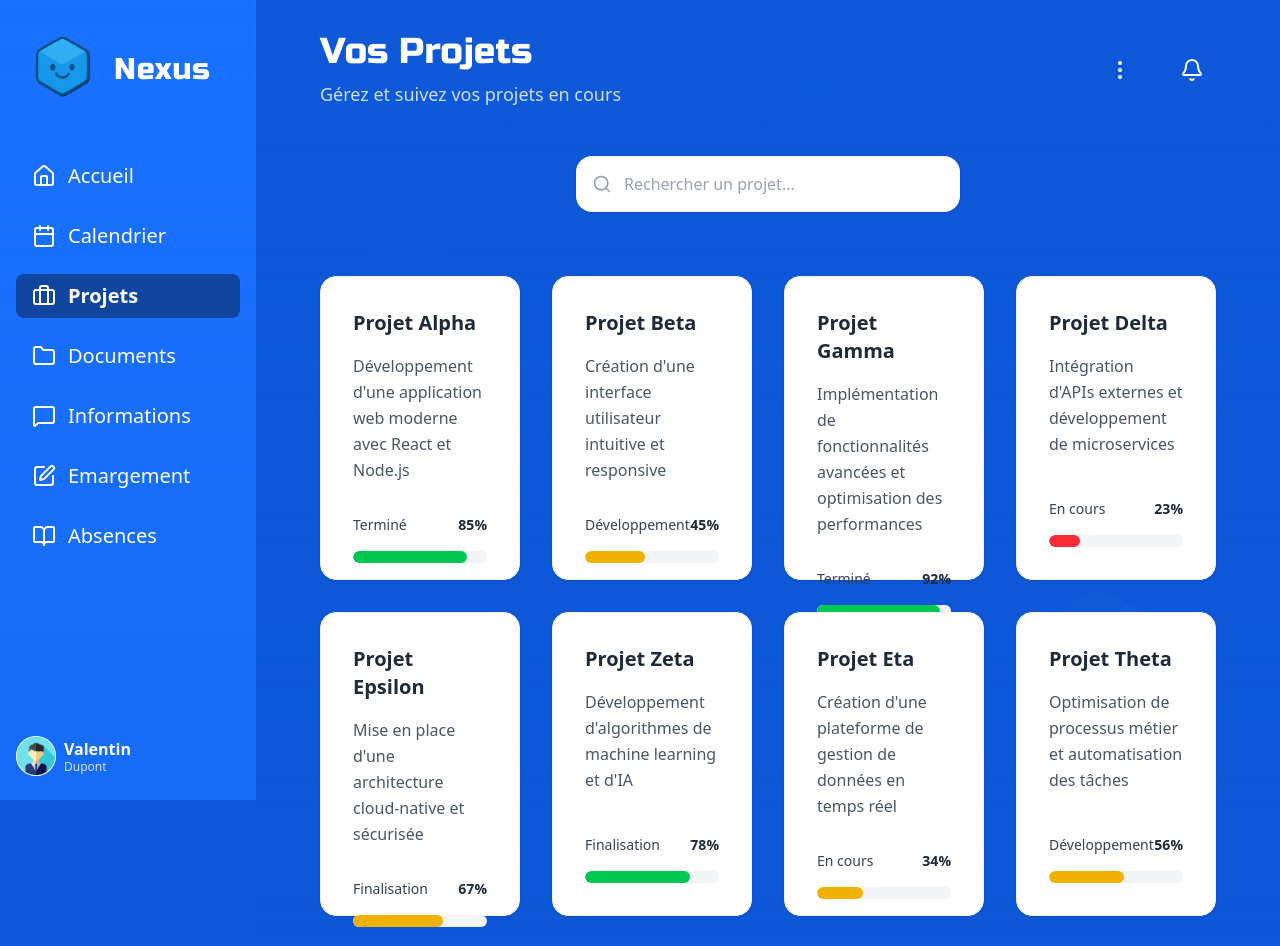
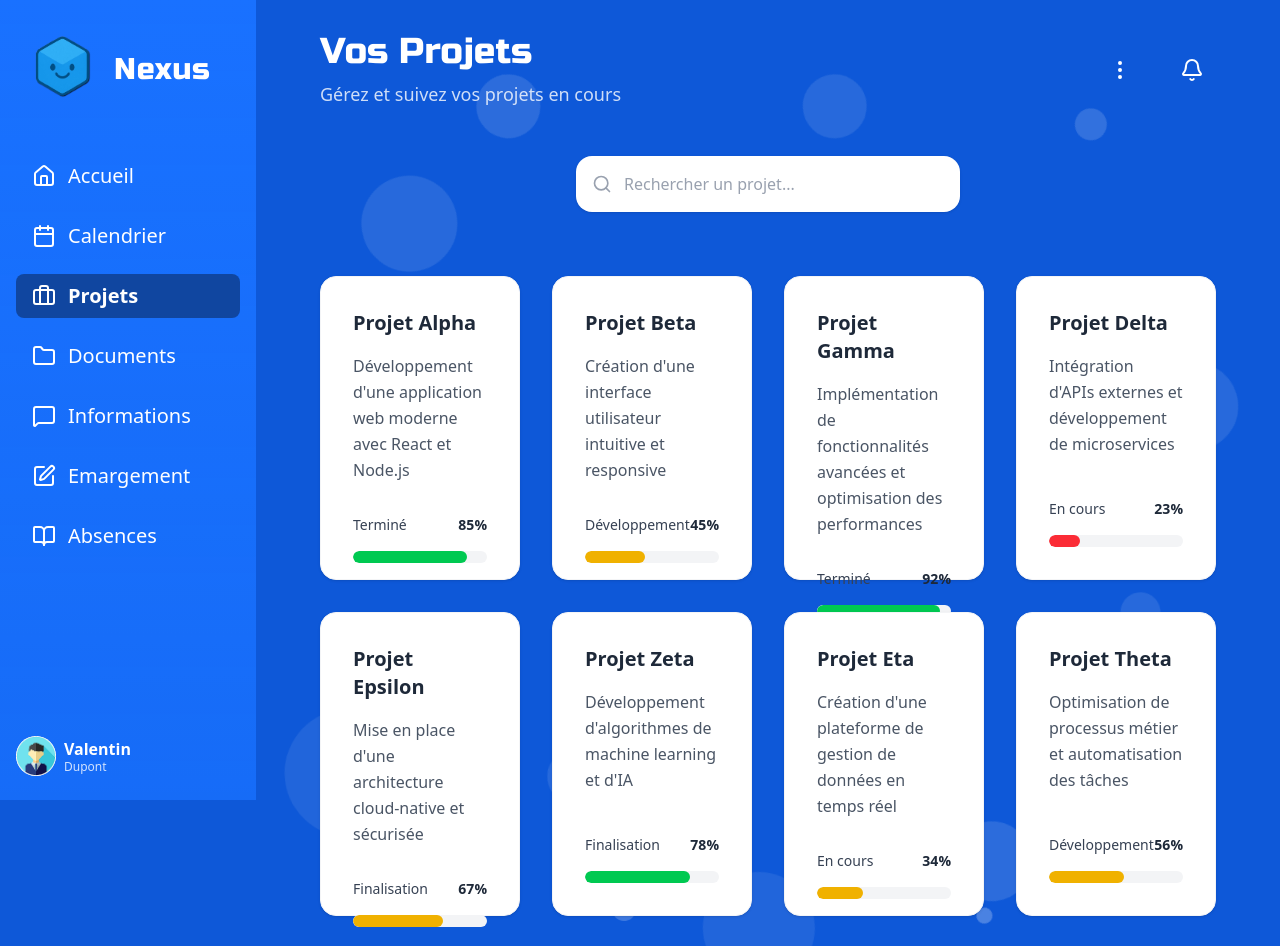
Before and after one commit to T-YEP-Nexus/testing-components-front, a Next.js app: page /projects in a window 1280 px wide. Shown: the top 946 px of the page. Built offline with nearby package versions, Linux system fonts and the light colour scheme.

Commit message:
fix background bubbles

```diff
--- a/app/globals.css
+++ b/app/globals.css
@@ -140,6 +140,86 @@
   animation: balance 2s ease-in-out infinite;
 }
 
+/* Animations pour les bulles de fond */
+@keyframes float {
+  0%,
+  100% {
+    transform: translateY(0px) translateX(0px) rotate(0deg);
+  }
+  20% {
+    transform: translateY(-40px) translateX(20px) rotate(45deg);
+  }
+  40% {
+    transform: translateY(-20px) translateX(-30px) rotate(90deg);
+  }
+  60% {
+    transform: translateY(-60px) translateX(15px) rotate(135deg);
+  }
+  80% {
+    transform: translateY(-30px) translateX(-25px) rotate(180deg);
+  }
+}
+
+.animate-bubble-1 {
+  animation: float 20s ease-in-out infinite;
+  animation-delay: 0s;
+}
+
+.animate-bubble-2 {
+  animation: float 15s ease-in-out infinite reverse;
+  animation-delay: -5s;
+}
+
+.animate-bubble-3 {
+  animation: float 12s ease-in-out infinite;
+  animation-delay: -8s;
+}
+
+.animate-bubble-4 {
+  animation: float 25s ease-in-out infinite reverse;
+  animation-delay: -12s;
+}
+
+.animate-bubble-5 {
+  animation: float 18s ease-in-out infinite;
+  animation-delay: -3s;
+}
+
+.animate-bubble-6 {
+  animation: float 10s ease-in-out infinite reverse;
+  animation-delay: -7s;
+}
+
+.animate-bubble-7 {
+  animation: float 22s ease-in-out infinite;
+  animation-delay: -2s;
+}
+
+.animate-bubble-8 {
+  animation: float 16s ease-in-out infinite reverse;
+  animation-delay: -9s;
+}
+
+.animate-bubble-9 {
+  animation: float 14s ease-in-out infinite;
+  animation-delay: -4s;
+}
+
+.animate-bubble-10 {
+  animation: float 28s ease-in-out infinite reverse;
+  animation-delay: -11s;
+}
+
+.animate-bubble-11 {
+  animation: float 13s ease-in-out infinite;
+  animation-delay: -6s;
+}
+
+.animate-bubble-12 {
+  animation: float 19s ease-in-out infinite reverse;
+  animation-delay: -1s;
+}
+
 .input {
   @apply w-full p-2 border border-gray-300 rounded-md text-sm text-gray-800 placeholder-gray-600;
 }
--- a/app/projects/[id]/page.tsx
+++ b/app/projects/[id]/page.tsx
@@ -59,7 +59,7 @@ export default function ProjectDetails({
 
   if (!project) {
     return (
-      <div className="min-h-screen bg-gradient-to-b from-[#0E58D8] to-[#0E58D8]/80 flex items-center justify-center">
+      <div className="min-h-screen flex items-center justify-center">
         <div className="text-center text-white">
           <h1 className="text-2xl font-bold mb-4">Projet non trouvé</h1>
           <Link
@@ -100,7 +100,7 @@ export default function ProjectDetails({
   };
 
   return (
-    <div className="min-h-screen bg-gradient-to-b from-[#0E58D8] to-[#0E58D8]/80">
+    <div className="min-h-screen">
       {/* Header */}
       <div className="px-4 sm:px-8 lg:px-16 py-6">
         <div className="flex items-center gap-4 mb-8">
--- a/app/projects/page.tsx
+++ b/app/projects/page.tsx
@@ -68,7 +68,7 @@ export default function Page() {
   }, [searchTerm]);
 
   return (
-    <div className="min-h-screen px-4 sm:px-8 lg:px-16 py-4 sm:py-6 lg:py-8 bg-gradient-to-b from-[#0E58D8] to-[#0E58D8]/80">
+    <div className="min-h-screen px-4 sm:px-8 lg:px-16 py-4 sm:py-6 lg:py-8">
       {/* Header */}
       <div className="flex justify-between items-center mb-8 sm:mb-12">
         <div>
--- a/components/Background/BackgroundBubbles.tsx
+++ b/components/Background/BackgroundBubbles.tsx
@@ -21,7 +21,6 @@ function BackgroundBubbles() {
       <div
         className="absolute w-24 h-24 bg-white/10 rounded-full animate-bubble-1"
         style={{
-          animation: "float 20s ease-in-out infinite",
           left: "10%",
           top: "20%",
         }}
@@ -31,7 +30,6 @@ function BackgroundBubbles() {
       <div
         className="absolute w-20 h-20 bg-white/10 rounded-full animate-bubble-2"
         style={{
-          animation: "float 15s ease-in-out infinite reverse",
           right: "15%",
           bottom: "30%",
         }}
@@ -41,7 +39,6 @@ function BackgroundBubbles() {
       <div
         className="absolute w-12 h-12 bg-white/10 rounded-full animate-bubble-3"
         style={{
-          animation: "float 12s ease-in-out infinite",
           left: "60%",
           top: "50%",
         }}
@@ -51,7 +48,6 @@ function BackgroundBubbles() {
       <div
         className="absolute w-16 h-16 bg-white/10 rounded-full animate-bubble-4"
         style={{
-          animation: "float 25s ease-in-out infinite reverse",
           right: "40%",
           top: "10%",
         }}
@@ -61,7 +57,6 @@ function BackgroundBubbles() {
       <div
         className="absolute w-14 h-14 bg-white/10 rounded-full animate-bubble-5"
         style={{
-          animation: "float 18s ease-in-out infinite",
           left: "30%",
           bottom: "20%",
         }}
@@ -70,56 +65,91 @@ function BackgroundBubbles() {
       <div
         className="absolute w-10 h-10 bg-white/10 rounded-full animate-bubble-6"
         style={{
-          animation: "float 10s ease-in-out infinite reverse",
           right: "10%",
           top: "60%",
         }}
       ></div>
 
-      <style jsx>{`
-        @keyframes float {
-          0%,
-          100% {
-            transform: translateY(0px) translateX(0px) rotate(0deg);
-          }
-          20% {
-            transform: translateY(-40px) translateX(20px) rotate(45deg);
-          }
-          40% {
-            transform: translateY(-20px) translateX(-30px) rotate(90deg);
-          }
-          60% {
-            transform: translateY(-60px) translateX(15px) rotate(135deg);
-          }
-          80% {
-            transform: translateY(-30px) translateX(-25px) rotate(180deg);
-          }
-        }
+      {/* Bulle 7 - Très grande, animation très lente */}
+      <div
+        className="absolute w-32 h-32 bg-white/8 rounded-full animate-bubble-7"
+        style={{
+          left: "5%",
+          top: "70%",
+        }}
+      ></div>
 
-        .animate-bubble-1 {
-          animation-delay: 0s;
-        }
+      {/* Bulle 8 - Moyenne, animation moyenne */}
+      <div
+        className="absolute w-20 h-20 bg-white/12 rounded-full animate-bubble-8"
+        style={{
+          right: "25%",
+          top: "80%",
+        }}
+      ></div>
 
-        .animate-bubble-2 {
-          animation-delay: -5s;
-        }
+      {/* Bulle 9 - Petite, animation rapide */}
+      <div
+        className="absolute w-8 h-8 bg-white/15 rounded-full animate-bubble-9"
+        style={{
+          left: "80%",
+          top: "15%",
+        }}
+      ></div>
 
-        .animate-bubble-3 {
-          animation-delay: -8s;
-        }
+      {/* Bulle 10 - Très petite, animation très rapide */}
+      <div
+        className="absolute w-6 h-6 bg-white/20 rounded-full animate-bubble-10"
+        style={{
+          right: "60%",
+          bottom: "10%",
+        }}
+      ></div>
 
-        .animate-bubble-4 {
-          animation-delay: -12s;
-        }
+      {/* Bulle 11 - Grande, animation lente */}
+      <div
+        className="absolute w-28 h-28 bg-white/8 rounded-full animate-bubble-11"
+        style={{
+          left: "45%",
+          top: "85%",
+        }}
+      ></div>
 
-        .animate-bubble-5 {
-          animation-delay: -3s;
-        }
+      {/* Bulle 12 - Moyenne, animation moyenne */}
+      <div
+        className="absolute w-22 h-22 bg-white/10 rounded-full animate-bubble-12"
+        style={{
+          right: "5%",
+          top: "40%",
+        }}
+      ></div>
 
-        .animate-bubble-6 {
-          animation-delay: -7s;
-        }
-      `}</style>
+      {/* Bulle 13 - Très petite, animation très rapide */}
+      <div
+        className="absolute w-4 h-4 bg-white/25 rounded-full animate-bubble-1"
+        style={{
+          left: "70%",
+          top: "90%",
+        }}
+      ></div>
+
+      {/* Bulle 14 - Petite, animation rapide */}
+      <div
+        className="absolute w-7 h-7 bg-white/18 rounded-full animate-bubble-2"
+        style={{
+          right: "80%",
+          bottom: "60%",
+        }}
+      ></div>
+
+      {/* Bulle 15 - Moyenne, animation moyenne */}
+      <div
+        className="absolute w-16 h-16 bg-white/12 rounded-full animate-bubble-3"
+        style={{
+          left: "20%",
+          top: "10%",
+        }}
+      ></div>
     </div>
   );
 }
```
Also changed, not shown: app/calendar/page.tsx (+48 -12 lines), app/dashboard/page.tsx (+73 -23 lines).
